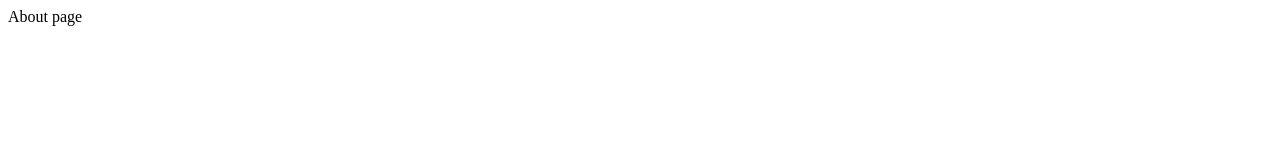
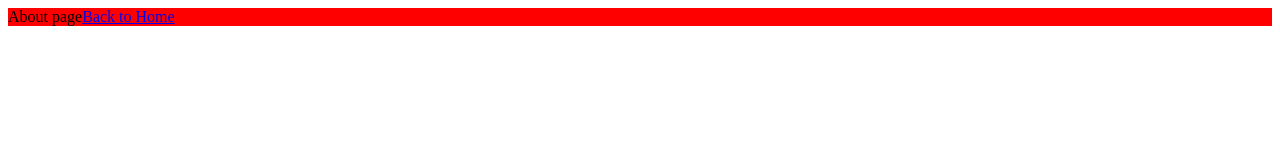
Before and after one commit to pratik-sangami/gatsby, a Gatsby site: page /asd in a window 1280 px wide. Built offline with nearby package versions, Linux system fonts and the light colour scheme; Gatsby itself is replaced by a stand-in of ours.

Commit message:
Components added

```diff
--- /dev/null
+++ b/src/components/layout.module.css
@@ -0,0 +1,3 @@
+.danger{
+    background-color: red;
+}
--- /dev/null
+++ b/src/components/layout.tsx
@@ -0,0 +1,12 @@
+import React from "react";
+
+import {danger} from "./layout.module.css"
+
+interface LayoutProps {
+    children: React.ReactNode,
+    pageTitle?: String,
+}
+
+const Dashboard = (props:LayoutProps) => <main className={danger}>{props.children}</main>
+
+export default Dashboard
--- a/src/pages/asd.tsx
+++ b/src/pages/asd.tsx
@@ -1,14 +1,18 @@
 import * as React from 'react'
+
+import { Link } from 'gatsby'
+
+import Dashboard from '../components/layout'
 
 const About = () => {
   return (
-    <main>
+    <Dashboard>
         About page
-    </main>
+        <Link to="/">Back to Home</Link>
+    </Dashboard>
   )
 }
 
 export const Head = () => <title>Asd Page</title>
 
-
 export default About
```
Also changed, not shown: src/pages/index.tsx (+9 -3 lines).
